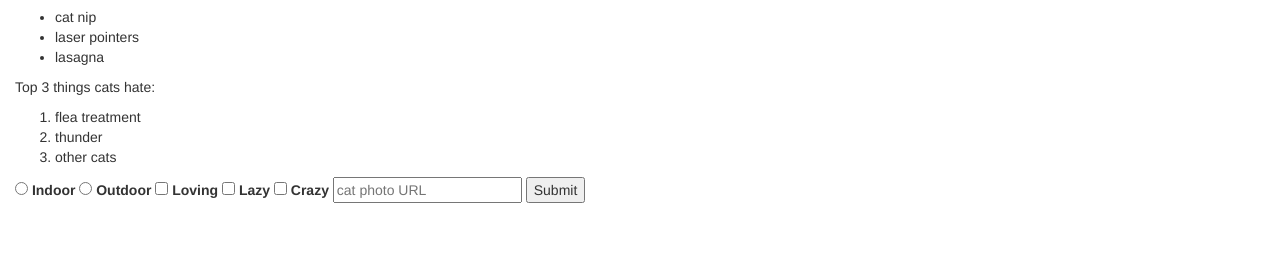
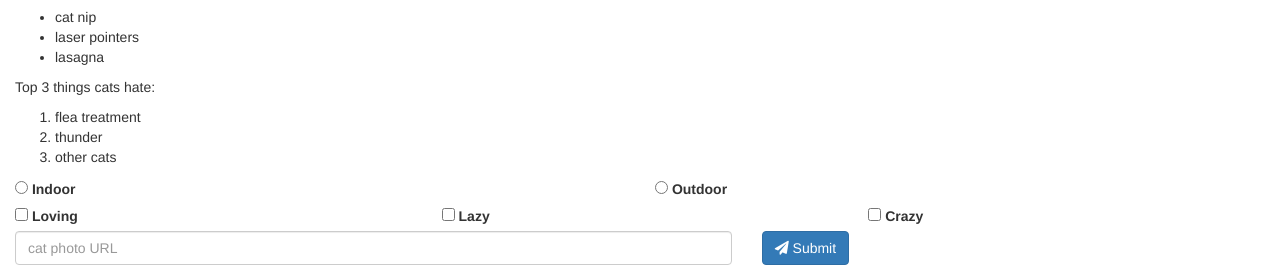
Before and after one commit to NewRedRoses/CatPhotoApp, a plain HTML site: page Index.html in a window 1280 px wide. Shown: the part 659-938 px from the top of the page. Before the commit the page ends 878 px from the top, so only its background shows below. Drawn offline with nearby package versions, Linux system fonts and the light colour scheme.

Commit message:
Fine tuned buttons as well as organized code a bit

```diff
--- a/Index.html
+++ b/Index.html
@@ -1,11 +1,13 @@
 <head>
   <title> bootstrap tut</title>
-</head>
+
   <link href="https://fonts.googleapis.com/css?family=Lobster" rel="stylesheet" type="text/css">
     <!-- bootstrap Latest compiled and minified CSS -->
   <link rel="stylesheet" href="https://cdn.jsdelivr.net/npm/bootstrap@3.3.7/dist/css/bootstrap.min.css" integrity="sha384-BVYiiSIFeK1dGmJRAkycuHAHRg32OmUcww7on3RYdg4Va+PmSTsz/K68vbdEjh4u" crossorigin="anonymous">
     <!-- font awesome-->
   <link rel="stylesheet" href="https://use.fontawesome.com/releases/v5.8.1/css/all.css" integrity="sha384-50oBUHEmvpQ+1lW4y57PTFmhCaXp0ML5d60M1M7uH2+nqUivzIebhndOJK28anvf" crossorigin="anonymous">
+
+</head>
 
 <style>
 
@@ -21,7 +23,8 @@
   }
 </style>
 
-
+<body>
+<!-- Bootstrap container-->
 <div class="container-fluid">
 
   <div class="row">
@@ -59,19 +62,46 @@
     <li>laser pointers</li>
     <li>lasagna</li>
   </ul>
+
   <p>Top 3 things cats hate:</p>
   <ol>
     <li>flea treatment</li>
     <li>thunder</li>
     <li>other cats</li>
   </ol>
+
   <form action="https://freecatphotoapp.com/submit-cat-photo">
+
+    <div class ="row">
+      <div class="col-xs-6">
         <label><input type="radio" name="indoor-outdoor"> Indoor</label>
+      </div>
+      <div class="col-xs-6">
          <label><input type="radio" name="indoor-outdoor"> Outdoor</label>
+      </div>
+    </div>
+
+    <div class="row">
+        <div class="col-xs-4">
           <label><input type="checkbox" name="personality"> Loving</label>
+        </div>
+        <div class="col-xs-4">
           <label><input type="checkbox" name="personality"> Lazy</label>
+        </div>
+        <div class="col-xs-4">
           <label><input type="checkbox" name="personality"> Crazy</label>
-    <input type="text" placeholder="cat photo URL" required>
-    <button type="submit">Submit</button>
+        </div>
+    </div>
+
+    <div class="row">
+      <div class="col-xs-7">
+        <input type="text" class="form-control" placeholder="cat photo URL" required>
+      </div>
+      <div class="col-xs-5">
+        <button type="submit" class="btn btn-primary"> <i class="fa fa-paper-plane"> </i> Submit</button>
+      </div>
+    </div>
+
   </form>
 </div>
+</body>
```
Also changed, not shown: 1 other file. Lines whose indentation alone changed are shown as unchanged.
